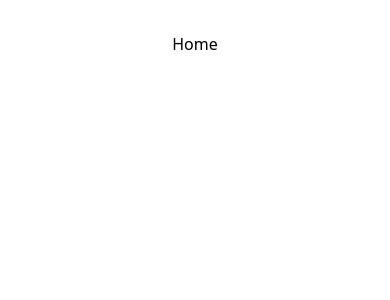
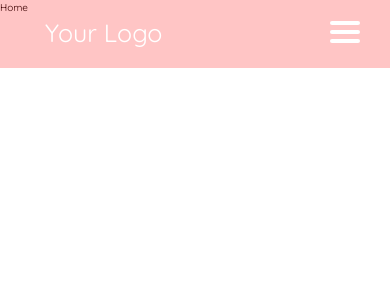
Before and after one commit to ngaraug/mishka-portfolio-2, a React (Vite) app in the folder client/: page / in a window 390 px wide. Shown: the top 300 px of the page. Built offline with nearby package versions, Linux system fonts and the light colour scheme.

Commit message:
NavBar skeletion and responsive behaviour add

```diff
--- a/client/src/App.css
+++ b/client/src/App.css
@@ -1,6 +1,374 @@
-#root {
-    max-width: 1280px;
-    margin: 0 auto;
-    padding: 2rem;
-    text-align: center;
+/* #root {
+  margin: 0;
+  text-align: center;
+} */
+
+@import url('https://fonts.googleapis.com/css?family=Quicksand:400,500,700');
+  html,
+  body {
+      /* margin: 0;
+      padding: 0; */
+      box-sizing: border-box;
+      font-family: "Quicksand", sans-serif;
+      font-size: 62.5%;
+      font-size: 10px;
   }
+  /*-- Inspiration taken from abdo steif -->
+  /* --> https://codepen.io/abdosteif/pen/bRoyMb?editors=1100*/
+
+  /* Navbar section */
+
+  .nav {
+      background-color: rgba(255, 0, 0, 0.226);
+
+      width: 100%;
+      /* height: 65px; */
+      height: 8vh;
+      position: fixed;
+      line-height: 65px;
+      text-align: center;
+  }
+
+  .nav div.logo {
+      float: left;
+      width: auto;
+      height: auto;
+      padding-left: 3rem;
+  }
+
+  .nav div.logo a {
+      text-decoration: none;
+      color: #fff;
+      /* color: black; */
+      font-size: 2.5rem;
+  }
+
+  .nav div.logo a:hover {
+      color: #00E676;
+  }
+
+  .nav div.main_list {
+      height: 65px;
+      float: right;
+  }
+
+  .nav div.main_list ul {
+      width: 100%;
+      height: 65px;
+      display: flex;
+      list-style: none;
+      margin: 0;
+      padding: 0;
+  }
+
+  .nav div.main_list ul li {
+      width: auto;
+      height: 65px;
+      padding: 0;
+      padding-right: 3rem;
+  }
+
+  .nav div.main_list ul li a {
+      text-decoration: none;
+      color: #fff;
+      /* color: black; */
+      line-height: 65px;
+      font-size: 2.4rem;
+  }
+
+  .nav div.main_list ul li a:hover {
+      color: #00E676;
+  }
+
+
+  /* Home section */
+
+  /* .home {
+      width: 100%;
+      height: 100vh;
+      background-image: url(https://images.unsplash.com/photo-1498550744921-75f79806b8a7?ixlib=rb-0.3.5&ixid=eyJhcHBfaWQiOjEyMDd9&s=b0f6908fa5e81286213c7211276e6b3d&auto=format&fit=crop&w=1500&q=80);
+      background-position: center top;
+    background-size:cover;
+  } */
+
+  .navTrigger {
+      display: none;
+  }
+
+  /* .nav {
+      padding-top: 20px;
+      padding-bottom: 20px;
+      -webkit-transition: all 0.4s ease;
+      transition: all 0.4s ease;
+  } */
+
+
+  /* Media qurey section */
+
+  @media screen and (min-width: 768px) and (max-width: 1024px) {
+      .container {
+          margin: 0;
+      }
+  }
+
+  @media screen and (max-width:768px) {
+      .navTrigger {
+          display: block;
+      }
+      .nav div.logo {
+          margin-left: 15px;
+      }
+      .nav div.main_list {
+          width: 100%;
+          height: 0;
+          overflow: hidden;
+      }
+      .nav div.show_list {
+          height: auto;
+          display: none;
+      }
+      .nav div.main_list ul {
+          flex-direction: column;
+          width: 100%;
+          height: 100vh;
+          right: 0;
+          left: 0;
+          bottom: 0;
+          background-color: #111;
+          /*same background color of navbar*/
+          background-position: center top;
+      }
+      .nav div.main_list ul li {
+          width: 100%;
+          text-align: right;
+      }
+      .nav div.main_list ul li a {
+          text-align: center;
+          width: 100%;
+          font-size: 3rem;
+          padding: 20px;
+      }
+      .nav div.media_button {
+          display: block;
+      }
+  }
+
+
+  /* Animation */
+  /* Inspiration taken from Dicson https://codemyui.com/simple-hamburger-menu-x-mark-animation/ */
+
+  .navTrigger {
+      cursor: pointer;
+      width: 30px;
+      height: 25px;
+      margin: auto;
+      position: absolute;
+      right: 30px;
+      top: 0;
+      bottom: 0;
+  }
+
+  .navTrigger i {
+      background-color: #fff;
+      /* color: black; */
+      border-radius: 2px;
+      content: '';
+      display: block;
+      width: 100%;
+      height: 4px;
+  }
+
+  .navTrigger i:nth-child(1) {
+      -webkit-animation: outT 0.8s backwards;
+      animation: outT 0.8s backwards;
+      -webkit-animation-direction: reverse;
+      animation-direction: reverse;
+  }
+
+  .navTrigger i:nth-child(2) {
+      margin: 5px 0;
+      -webkit-animation: outM 0.8s backwards;
+      animation: outM 0.8s backwards;
+      -webkit-animation-direction: reverse;
+      animation-direction: reverse;
+  }
+
+  .navTrigger i:nth-child(3) {
+      -webkit-animation: outBtm 0.8s backwards;
+      animation: outBtm 0.8s backwards;
+      -webkit-animation-direction: reverse;
+      animation-direction: reverse;
+  }
+
+  .navTrigger.active i:nth-child(1) {
+      -webkit-animation: inT 0.8s forwards;
+      animation: inT 0.8s forwards;
+  }
+
+  .navTrigger.active i:nth-child(2) {
+      -webkit-animation: inM 0.8s forwards;
+      animation: inM 0.8s forwards;
+  }
+
+  .navTrigger.active i:nth-child(3) {
+      -webkit-animation: inBtm 0.8s forwards;
+      animation: inBtm 0.8s forwards;
+  }
+
+  @-webkit-keyframes inM {
+      50% {
+          -webkit-transform: rotate(0deg);
+      }
+      100% {
+          -webkit-transform: rotate(45deg);
+      }
+  }
+
+  @keyframes inM {
+      50% {
+          transform: rotate(0deg);
+      }
+      100% {
+          transform: rotate(45deg);
+      }
+  }
+
+  @-webkit-keyframes outM {
+      50% {
+          -webkit-transform: rotate(0deg);
+      }
+      100% {
+          -webkit-transform: rotate(45deg);
+      }
+  }
+
+  @keyframes outM {
+      50% {
+          transform: rotate(0deg);
+      }
+      100% {
+          transform: rotate(45deg);
+      }
+  }
+
+  @-webkit-keyframes inT {
+      0% {
+          -webkit-transform: translateY(0px) rotate(0deg);
+      }
+      50% {
+          -webkit-transform: translateY(9px) rotate(0deg);
+      }
+      100% {
+          -webkit-transform: translateY(9px) rotate(135deg);
+      }
+  }
+
+  @keyframes inT {
+      0% {
+          transform: translateY(0px) rotate(0deg);
+      }
+      50% {
+          transform: translateY(9px) rotate(0deg);
+      }
+      100% {
+          transform: translateY(9px) rotate(135deg);
+      }
+  }
+
+  @-webkit-keyframes outT {
+      0% {
+          -webkit-transform: translateY(0px) rotate(0deg);
+      }
+      50% {
+          -webkit-transform: translateY(9px) rotate(0deg);
+      }
+      100% {
+          -webkit-transform: translateY(9px) rotate(135deg);
+      }
+  }
+
+  @keyframes outT {
+      0% {
+          transform: translateY(0px) rotate(0deg);
+      }
+      50% {
+          transform: translateY(9px) rotate(0deg);
+      }
+      100% {
+          transform: translateY(9px) rotate(135deg);
+      }
+  }
+
+  @-webkit-keyframes inBtm {
+      0% {
+          -webkit-transform: translateY(0px) rotate(0deg);
+      }
+      50% {
+          -webkit-transform: translateY(-9px) rotate(0deg);
+      }
+      100% {
+          -webkit-transform: translateY(-9px) rotate(135deg);
+      }
+  }
+
+  @keyframes inBtm {
+      0% {
+          transform: translateY(0px) rotate(0deg);
+      }
+      50% {
+          transform: translateY(-9px) rotate(0deg);
+      }
+      100% {
+          transform: translateY(-9px) rotate(135deg);
+      }
+  }
+
+  @-webkit-keyframes outBtm {
+      0% {
+          -webkit-transform: translateY(0px) rotate(0deg);
+      }
+      50% {
+          -webkit-transform: translateY(-9px) rotate(0deg);
+      }
+      100% {
+          -webkit-transform: translateY(-9px) rotate(135deg);
+      }
+  }
+
+  @keyframes outBtm {
+      0% {
+          transform: translateY(0px) rotate(0deg);
+      }
+      50% {
+          transform: translateY(-9px) rotate(0deg);
+      }
+      100% {
+          transform: translateY(-9px) rotate(135deg);
+      }
+  }
+
+  .affix {
+      padding: 0;
+      background-color: #111;
+  }
+
+
+
+
+
+
+  .myH2 {
+    text-align:center;
+    font-size: 4rem;
+  }
+  .myP {
+    text-align: justify;
+    padding-left:15%;
+    padding-right:15%;
+    font-size: 20px;
+  }
+  @media all and (max-width:700px){
+    .myP {
+      padding:2%;
+    }
+  }
--- /dev/null
+++ b/client/src/components/NavBar.jsx
@@ -0,0 +1,37 @@
+import React, { useEffect } from 'react'
+
+export default function NavBar() {
+  return (
+    <>
+
+    <nav className="nav">
+        <div className="container">
+            <div className="logo">
+                <a href="#">Your Logo</a>
+            </div>
+            <div id="mainListDiv" className="main_list">
+                <ul className="navlinks">
+                    <li><a href="/articles">Articles</a></li>
+                    <li><a href="/blogs">Blogs</a></li>
+                    <li><a href="/reviews">Reviews</a></li>
+                </ul>
+            </div>
+            <span className="navTrigger" onClick={callNavTrigger}>
+                <i></i>
+                <i></i>
+                <i></i>
+            </span>
+        </div>
+    </nav>
+
+    </>
+  )
+}
+
+function callNavTrigger(){
+    let navTrigger = document.querySelector('.navTrigger')
+    navTrigger.classList.toggle('active');
+    console.log("Clicked menu");
+    document.getElementById("mainListDiv").classList.toggle("show_list");
+    document.getElementById("mainListDiv").style.display = "block";
+}
--- a/client/src/pages/Home.jsx
+++ b/client/src/pages/Home.jsx
@@ -1,7 +1,11 @@
 import React from 'react'
+import NavBar from '../components/NavBar'
 
 export default function Home() {
   return (
-    <div>Home</div>
+    <>
+      <NavBar />
+      <h1>Home</h1>
+    </>
   )
 }
```
